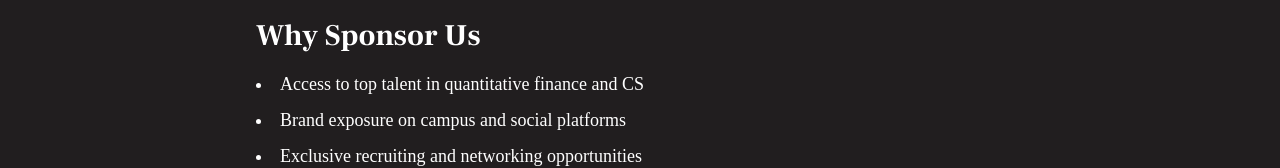
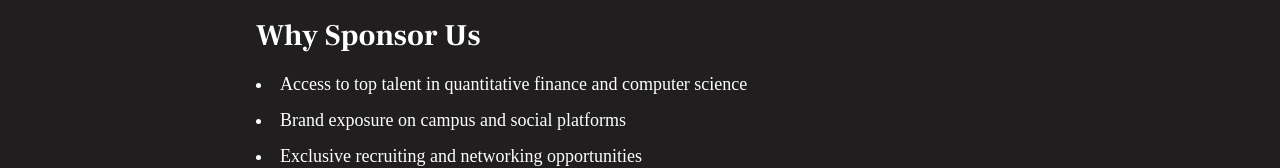
Before and after one commit to Boiler-Quant/boiler_quant_web, a React (Create React App) app: page /sponsors in a window 1280 px wide. Shown: the part 553-721 px from the top of the page. Built offline with nearby package versions, Linux system fonts and the light colour scheme; no server answers.

Commit message:
Spelling fix

```diff
--- a/src/pages/Sponsors/Sponsors.js
+++ b/src/pages/Sponsors/Sponsors.js
@@ -37,7 +37,9 @@ const Sponsors = () => {
             Why Sponsor Us
           </h2>
           <ul className="list-disc list-inside text-md lg:text-lg font-serif space-y-2">
-            <li>Access to top talent in quantitative finance and CS</li>
+            <li>
+              Access to top talent in quantitative finance and computer science
+            </li>
             <li>Brand exposure on campus and social platforms</li>
             <li>Exclusive recruiting and networking opportunities</li>
           </ul>
```
